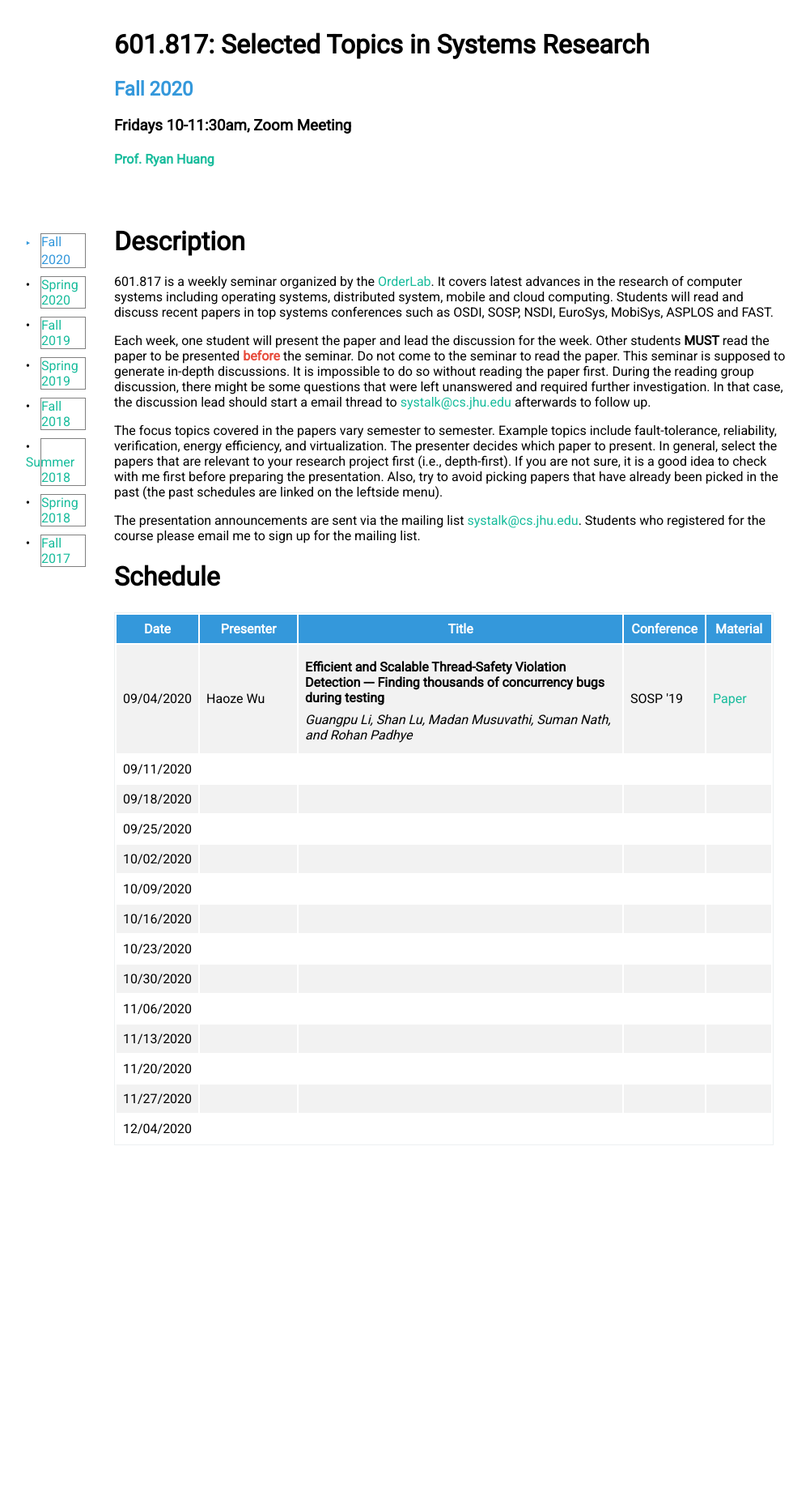
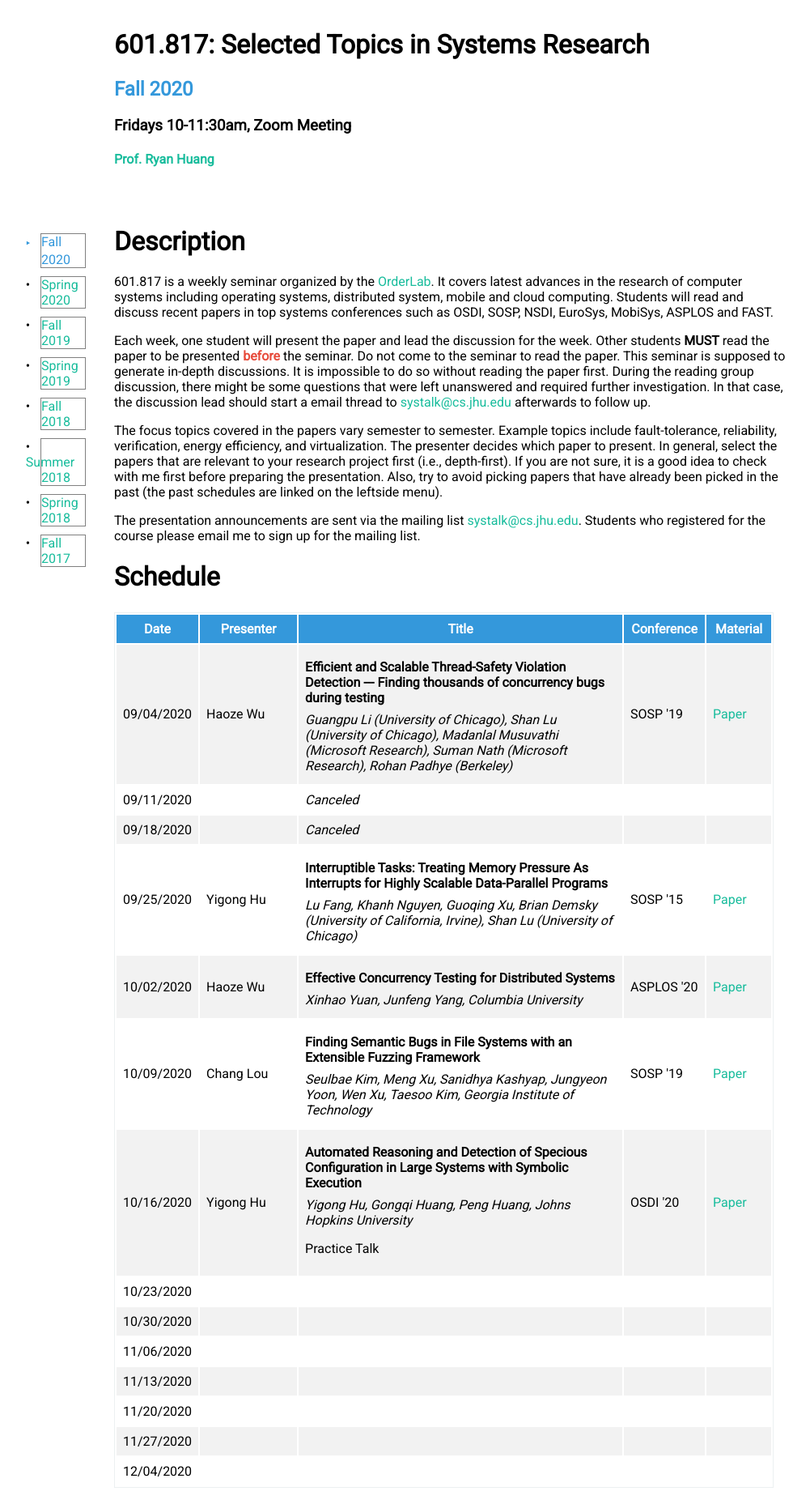
Before and after one commit to ryanphuang/CS817-WWW, a Jekyll site: the page built from index.html, in a window 1280 px wide. Shown: the whole page at 81% size, without its empty margins (34-1035 px from the left). Built offline with Jekyll 4.4.1, drawn with Linux system fonts in a browser that asks for light colours; before the commit the page ends 1429 px from its top, so only the background shows below that.

Commit message:
update schedule

```diff
--- a/_includes/schedule.html
+++ b/_includes/schedule.html
@@ -8,7 +8,7 @@
     <td>Haoze Wu</td>
     <td>
       <p class="title">Efficient and Scalable Thread-Safety Violation Detection --- Finding thousands of concurrency bugs during testing</p>
-      <p class="authors">Guangpu Li, Shan Lu, Madan Musuvathi, Suman Nath, and Rohan Padhye</p>
+      <p class="authors">Guangpu Li (University of Chicago), Shan Lu (University of Chicago), Madanlal Musuvathi (Microsoft Research), Suman Nath (Microsoft Research), Rohan Padhye (Berkeley)</p>
     </td>
     <td>SOSP '19</td>
     <td><a href="https://www.microsoft.com/en-us/research/uploads/prod/2019/09/sosp19-final193.pdf">Paper</a></td>
@@ -16,44 +16,57 @@
   <tr>
     <td>09/11/2020</td>
     <td></td>
-    <td></td>
+    <td><i>Canceled</i></td>
     <td></td>
     <td></td>
   </tr>
   <tr>
     <td>09/18/2020</td>
     <td></td>
-    <td></td>
+    <td><i>Canceled</i></td>
     <td></td>
     <td></td>
   </tr>
   <tr>
     <td>09/25/2020</td>
-    <td></td>
-    <td></td>
-    <td></td>
-    <td></td>
+    <td>Yigong Hu</td>
+    <td>
+      <p class="title">Interruptible Tasks: Treating Memory Pressure As Interrupts for Highly Scalable Data-Parallel Programs</p>
+      <p class="authors">Lu Fang, Khanh Nguyen, Guoqing Xu, Brian Demsky (University of California, Irvine), Shan Lu (University of Chicago)</p>
+    </td>
+    <td>SOSP '15</td>
+    <td><a href="https://people.cs.uchicago.edu/~shanlu/paper/sosp15-itask.pdf">Paper</a></td>
   </tr>
   <tr>
     <td>10/02/2020</td>
-    <td></td>
-    <td></td>
-    <td></td>
-    <td></td>
+    <td>Haoze Wu</td>
+    <td>
+      <p class="title">Effective Concurrency Testing for Distributed Systems</p>
+      <p class="authors">Xinhao Yuan, Junfeng Yang, Columbia University</p>
+    </td>
+    <td>ASPLOS '20</td>
+    <td><a href="https://www.cs.columbia.edu/~junfeng/papers/morpheus-asplos20.pdf">Paper</a></td>
   </tr>
   <tr>
     <td>10/09/2020</td>
-    <td></td>
-    <td></td>
-    <td></td>
-    <td></td>
+    <td>Chang Lou</td>
+    <td>
+      <p class="title">Finding Semantic Bugs in File Systems with an Extensible Fuzzing Framework</p>
+      <p class="authors">Seulbae Kim, Meng Xu, Sanidhya Kashyap, Jungyeon Yoon, Wen Xu, Taesoo Kim, Georgia Institute of Technology</p>
+    </td>
+    <td>SOSP '19</td>
+    <td><a href="https://taesoo.kim/pubs/2019/kim:hydra.pdf">Paper</a></td>
   </tr>
   <tr>
     <td>10/16/2020</td>
-    <td></td>
-    <td></td>
-    <td></td>
-    <td></td>
+    <td>Yigong Hu</td>
+    <td>
+      <p class="title">Automated Reasoning and Detection of Specious Configuration in Large Systems with Symbolic Execution</p>
+      <p class="authors">Yigong Hu, Gongqi Huang, Peng Huang, Johns Hopkins University</p>
+      <p>Practice Talk</p>
+    </td>
+    <td>OSDI '20</td>
+    <td><a href="https://www.cs.jhu.edu/~huang/paper/violet-osdi20-preprint.pdf">Paper</a></td>
   </tr>
   <tr>
     <td>10/23/2020</td>
```
